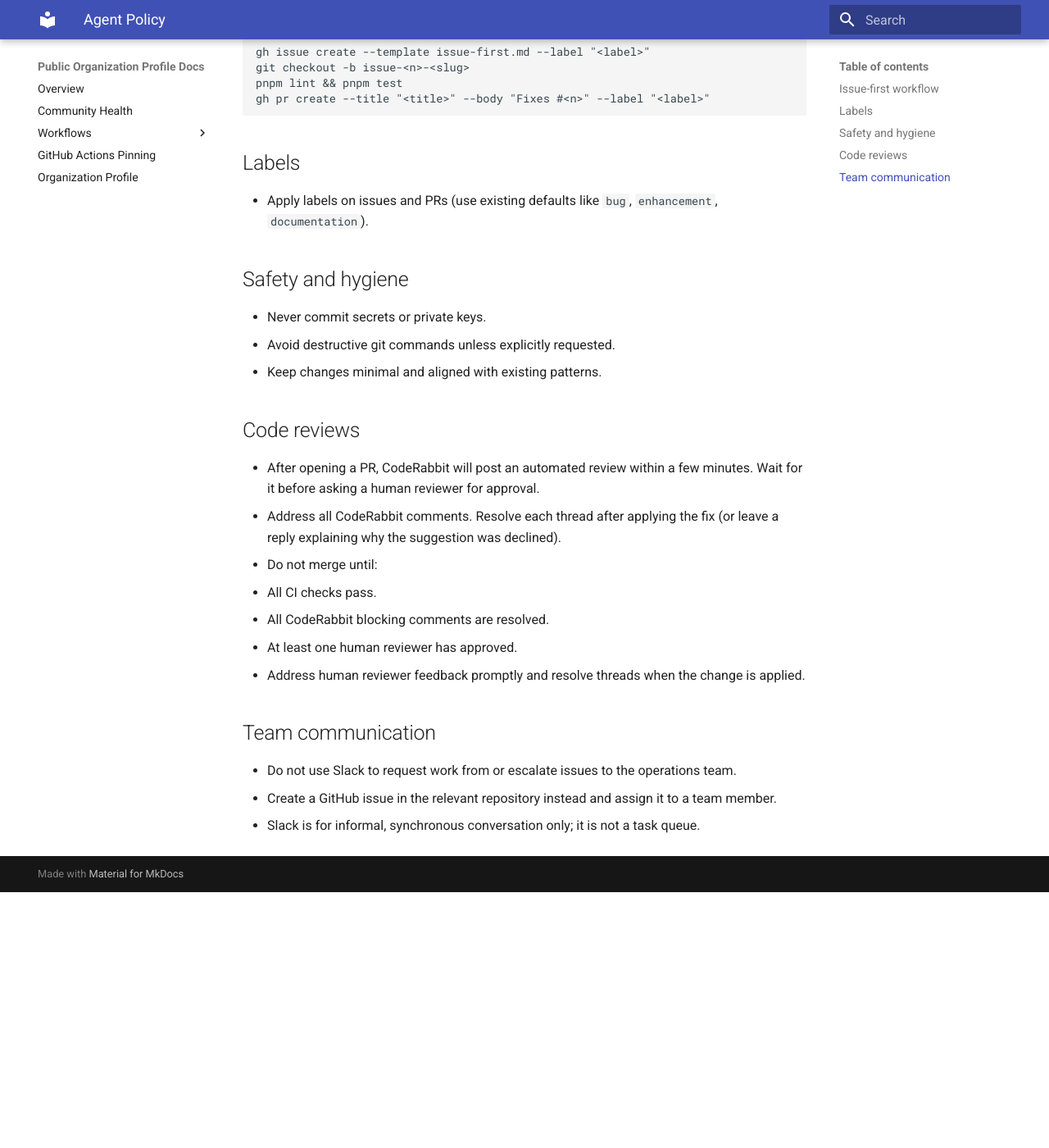
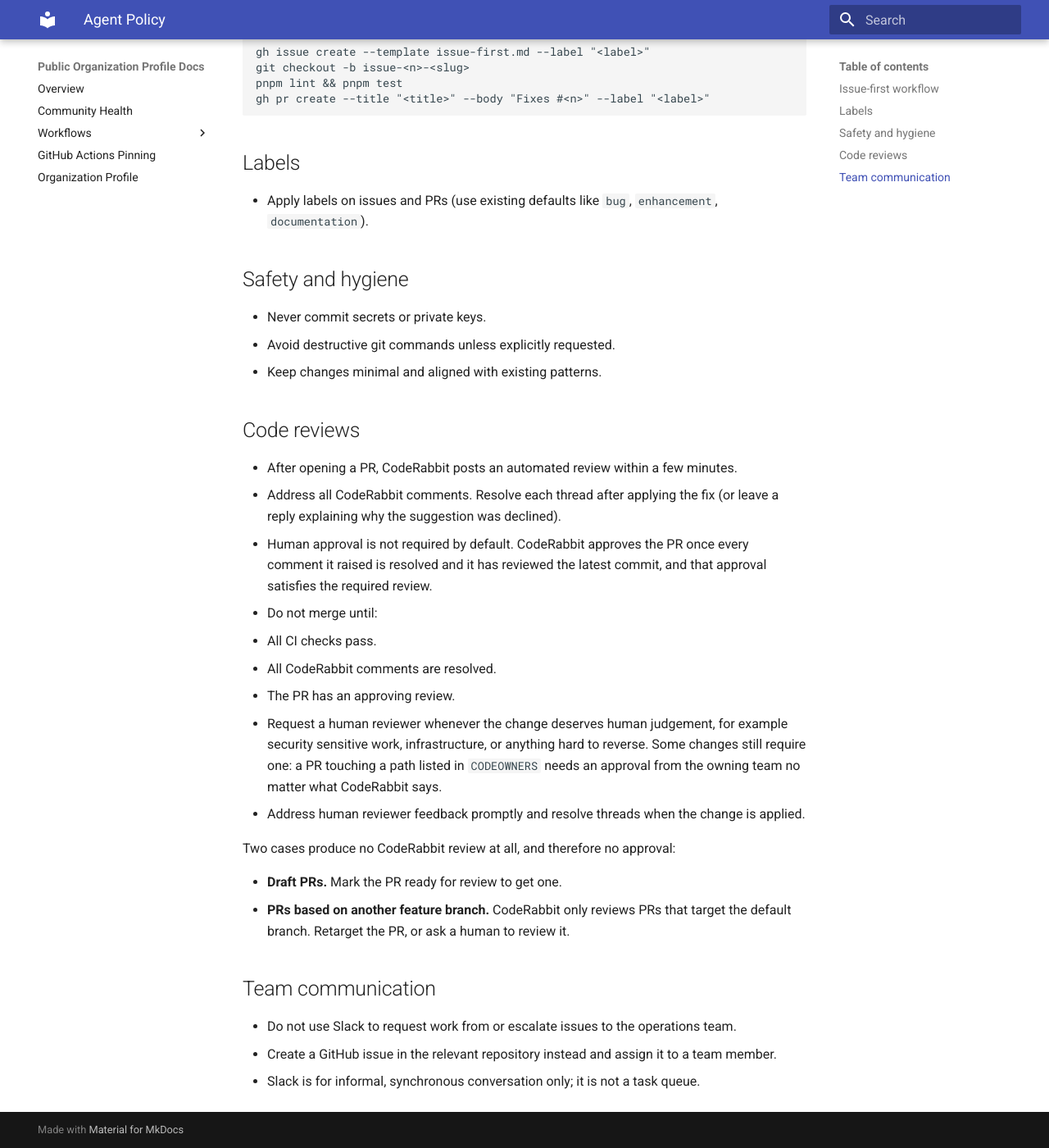
Before and after one commit to geolonia/.github, an MkDocs documentation site: the page built from docs/agent-policy.md, in a window 1280 px wide and 1400 px high, scrolled down 646 px. Shown: the whole window at 82% size. Built offline with MkDocs 1.6.1 and Material for MkDocs 9.7.7, drawn with Linux system fonts in a browser that asks for light colours; before the commit the page ends 1734 px from its top, so only the background shows below that.

Commit message:
docs(agent-policy): human approval is no longer required by default
Match the reviewed policy: CodeRabbit's approval satisfies the required
review, so the merge checklist no longer asks for a human approver. Keep
the CODEOWNERS carve out explicit, and note the two cases where no review
is produced at all (drafts, and PRs based on another feature branch) since
those cannot reach an approval on their own.

```diff
--- a/docs/agent-policy.md
+++ b/docs/agent-policy.md
@@ -41,15 +41,27 @@ gh pr create --title "<title>" --body "Fixes #<n>" --label "<label>"
 
 ## Code reviews
 
-- After opening a PR, CodeRabbit will post an automated review within a few minutes.
-  Wait for it before asking a human reviewer for approval.
+- After opening a PR, CodeRabbit posts an automated review within a few minutes.
 - Address all CodeRabbit comments. Resolve each thread after applying the fix
   (or leave a reply explaining why the suggestion was declined).
+- Human approval is not required by default. CodeRabbit approves the PR once every
+  comment it raised is resolved and it has reviewed the latest commit, and that
+  approval satisfies the required review.
 - Do not merge until:
   1. All CI checks pass.
-  2. All CodeRabbit blocking comments are resolved.
-  3. At least one human reviewer has approved.
+  2. All CodeRabbit comments are resolved.
+  3. The PR has an approving review.
+- Request a human reviewer whenever the change deserves human judgement, for
+  example security sensitive work, infrastructure, or anything hard to reverse.
+  Some changes still require one: a PR touching a path listed in `CODEOWNERS`
+  needs an approval from the owning team no matter what CodeRabbit says.
 - Address human reviewer feedback promptly and resolve threads when the change is applied.
+
+Two cases produce no CodeRabbit review at all, and therefore no approval:
+
+- **Draft PRs.** Mark the PR ready for review to get one.
+- **PRs based on another feature branch.** CodeRabbit only reviews PRs that target
+  the default branch. Retarget the PR, or ask a human to review it.
 
 ## Team communication
 
```
